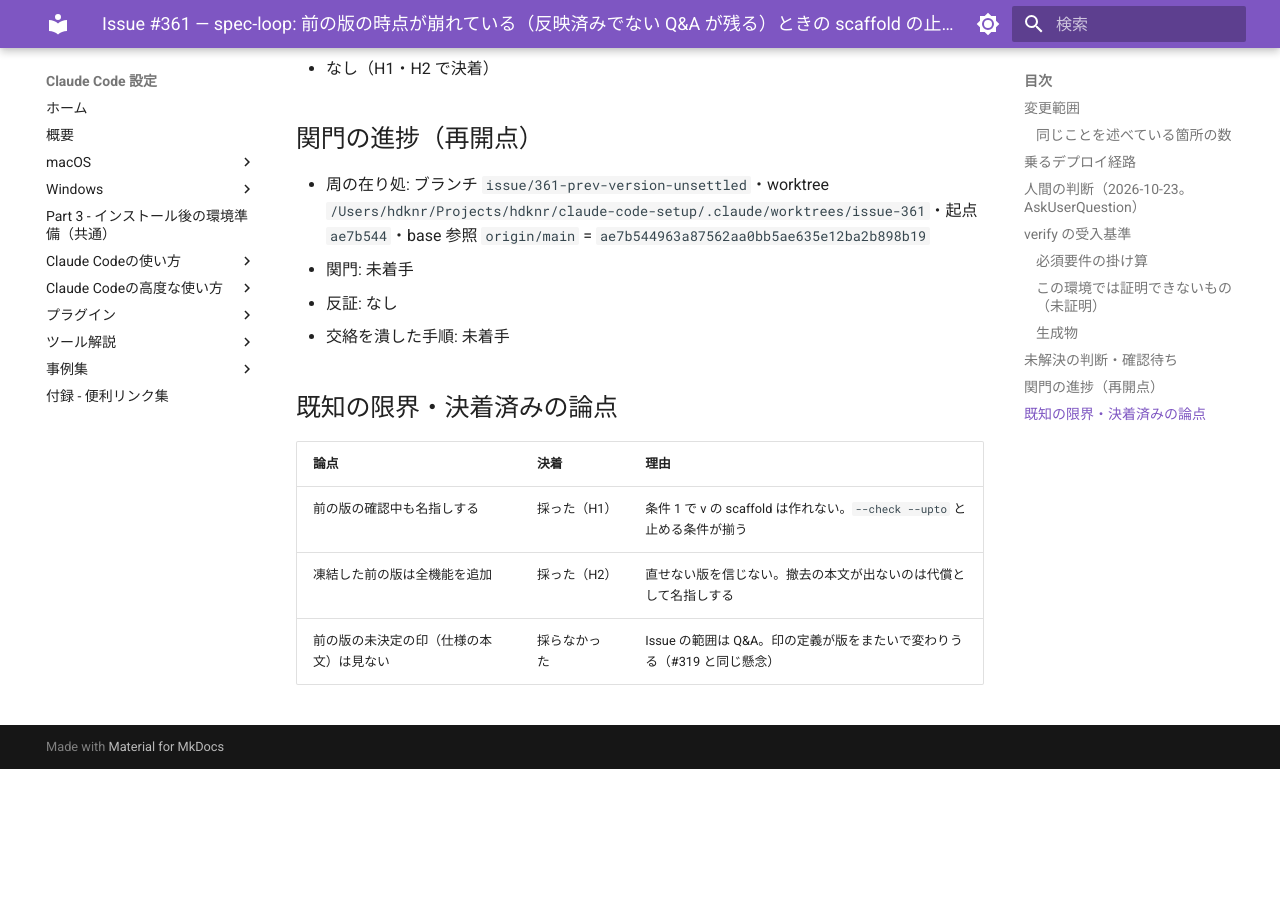
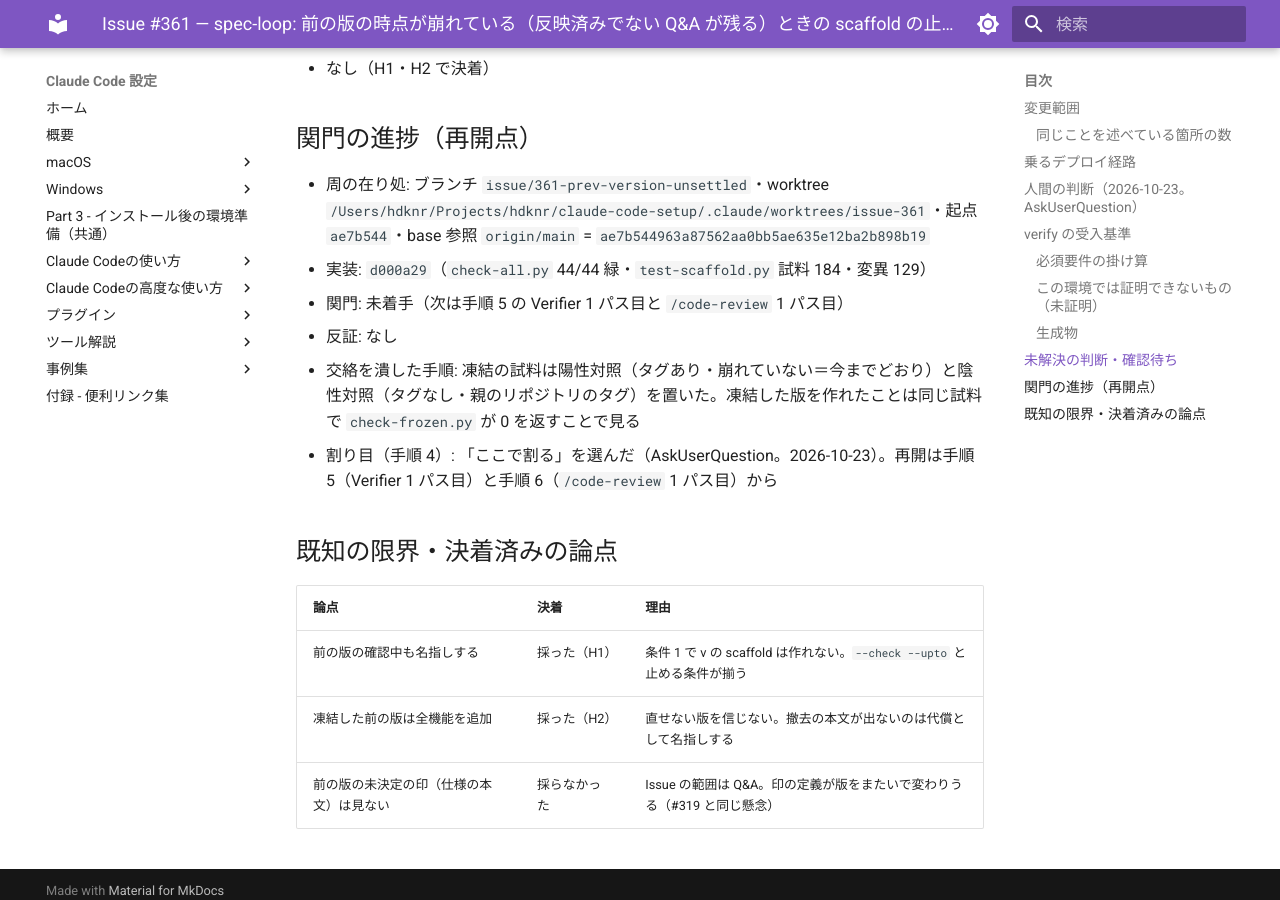
Before and after one commit to hdknr/claude-code-setup, an MkDocs documentation site: the page built from docs/plans/issue-361.md, in a window 1280 px wide and 900 px high, scrolled down 3428 px. Built offline with MkDocs 1.6.1 and Material for MkDocs 9.7.7, drawn with Linux system fonts in a browser that asks for light colours; before the commit the page ends 4197 px from its top, so only the background shows below that.

Commit message:
docs(plans): #361 の再開点（手順 4 の割り目で割る）
Co-Authored-By: Claude Opus 5.5 <noreply@anthropic.com>

```diff
--- a/docs/plans/issue-361.md
+++ b/docs/plans/issue-361.md
@@ -71,9 +71,11 @@
 ## 関門の進捗（再開点）
 
 - 周の在り処: ブランチ `issue/361-prev-version-unsettled`・worktree `/Users/hdknr/Projects/hdknr/claude-code-setup/.claude/worktrees/issue-361`・起点 `ae7b544`・base 参照 `origin/main` = `ae7b544963a87562aa0bb5ae635e12ba2b898b19`
-- 関門: 未着手
+- 実装: `d000a29`（`check-all.py` 44/44 緑・`test-scaffold.py` 試料 184・変異 129）
+- 関門: 未着手（次は手順 5 の Verifier 1 パス目と `/code-review` 1 パス目）
 - 反証: なし
-- 交絡を潰した手順: 未着手
+- 交絡を潰した手順: 凍結の試料は陽性対照（タグあり・崩れていない＝今までどおり）と陰性対照（タグなし・親のリポジトリのタグ）を置いた。凍結した版を作れたことは同じ試料で `check-frozen.py` が 0 を返すことで見る
+- 割り目（手順 4）: 「ここで割る」を選んだ（AskUserQuestion。2026-10-23）。再開は手順 5（Verifier 1 パス目）と手順 6（`/code-review` 1 パス目）から
 
 ## 既知の限界・決着済みの論点
 
```
